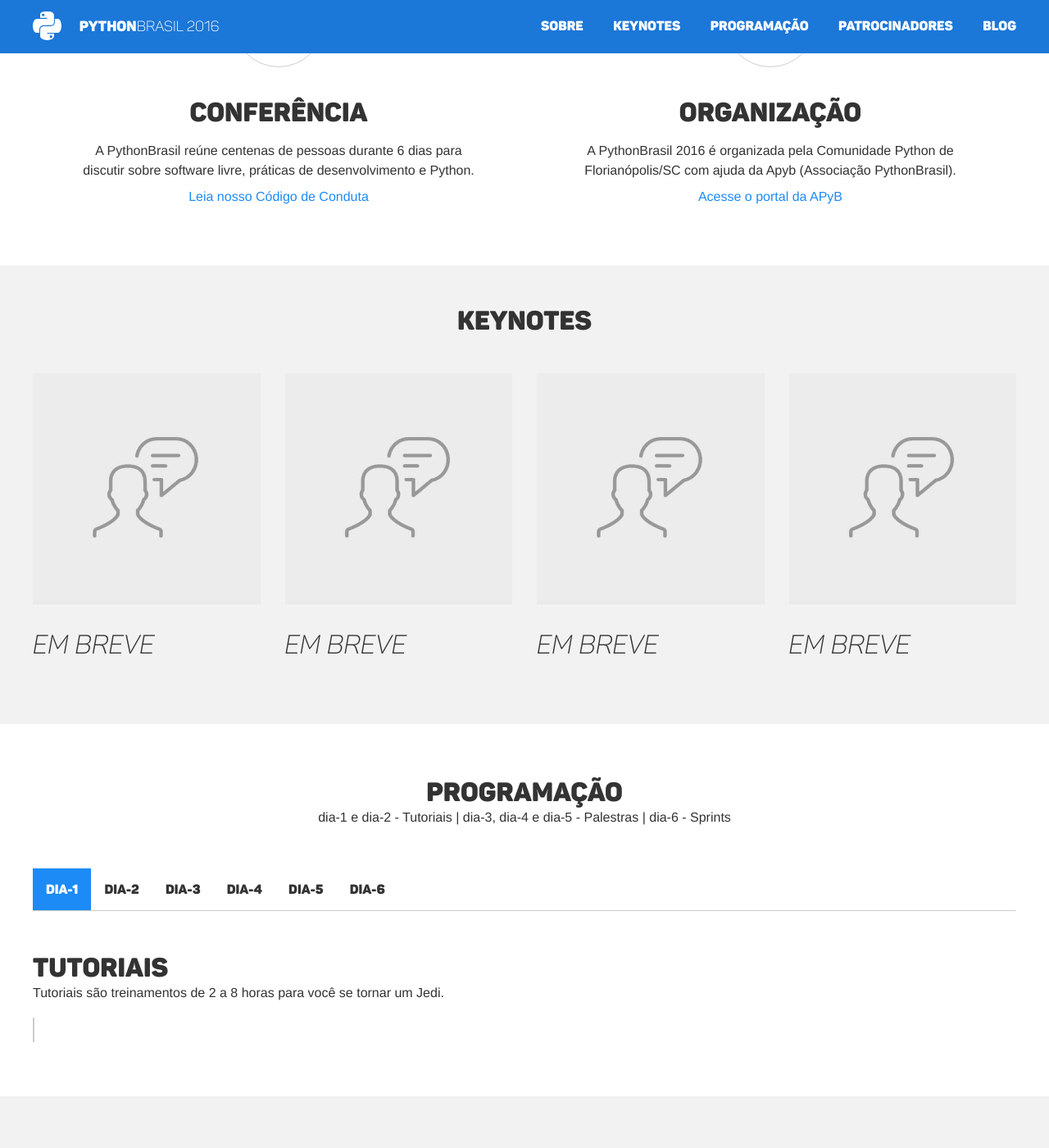
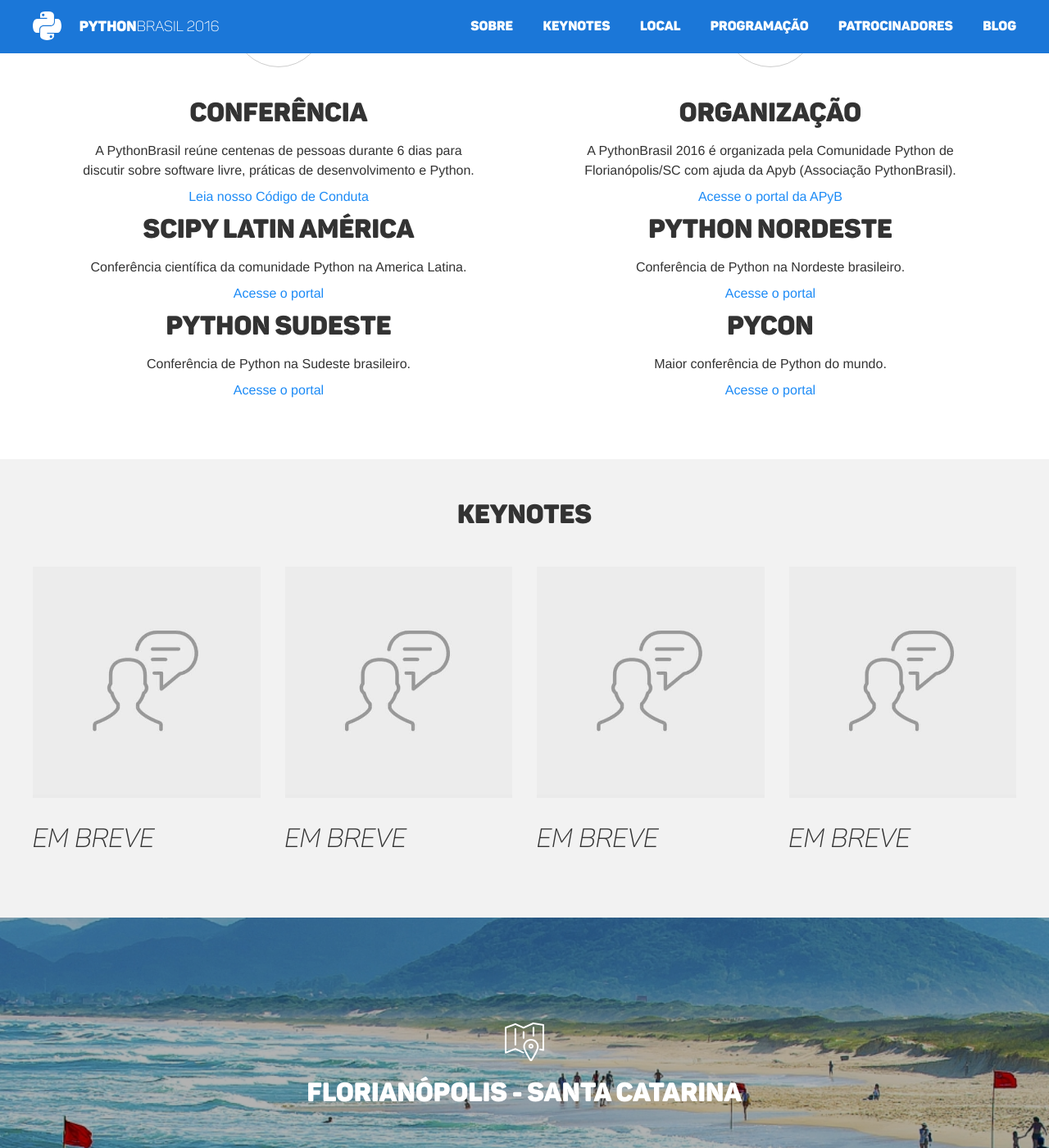
Before and after one commit to pythonbrasil/pybr2016-site, a Jekyll site: the page built from index.html, in a window 1280 px wide and 1400 px high, scrolled down 664 px. Shown: the whole window at 82% size. Built offline with Jekyll 4.4.1, drawn with Linux system fonts in a browser that asks for light colours; nearby versions of some CDN libraries.

Commit message:
Inserido localização e outras confs.

```diff
--- a/_includes/about.html
+++ b/_includes/about.html
@@ -13,5 +13,29 @@
       <p>A PythonBrasil 2016 é organizada pela Comunidade Python de Florianópolis/SC com ajuda da Apyb (Associação PythonBrasil).</p>
       <p class="code-of-conduct"><a href="http://wiki.python.org.br/" target="_blank">Acesse o portal da APyB</a></p>
     </div>
+
+    <div class="column">
+    <h1>Scipy Latin América</h1>
+      <p>Conferência científica da comunidade Python na America Latina.</p>
+      <p class="code-of-conduct"><a href="http://conf.scipyla.org/scipyla2016/" target="_blank">Acesse o portal</a></p>
+    </div>
+
+    <div class="column">
+    <h1>Python Nordeste</h1>
+      <p>Conferência de Python na Nordeste brasileiro.</p>
+      <p class="code-of-conduct"><a href="http://2016.pythonnordeste.org/" target="_blank">Acesse o portal</a></p>
+    </div>
+
+    <div class="column">
+    <h1>Python Sudeste</h1>
+      <p>Conferência de Python na Sudeste brasileiro.</p>
+      <p class="code-of-conduct"><a href="http://pythonsudeste.org/" target="_blank">Acesse o portal</a></p>
+    </div>
+
+    <div class="column">
+    <h1>Pycon</h1>
+      <p>Maior conferência de Python do mundo.</p>
+      <p class="code-of-conduct"><a href="https://us.pycon.org/2016/" target="_blank">Acesse o portal</a></p>
+    </div>
   </div>
 </section>
--- a/_includes/location.html
+++ b/_includes/location.html
@@ -2,8 +2,8 @@
   <div class="row">
     {% include _maps-icon.html %}
 
-    <h1>Sapiens Parque - Florianópolis/SC</h1>
-    <p><a href="http://www.sapiensparque.com.br/#index" target="_blank" class="link">Acesse o site do Sapiens Parque</a></p>
+    <h1>Florianópolis - Santa Catarina</h1>
+    <!-- <p><a href="http://www.sapiensparque.com.br/#index" target="_blank" class="link">Acesse o site do Sapiens Parque</a></p> -->
   </div>
   </div>
 </section>
--- a/_includes/menu.html
+++ b/_includes/menu.html
@@ -17,9 +17,9 @@
       <a data-scroll href="#speakers" class="item-link">Keynotes</a>
     </li>
 
-    <!-- <li class="item">
+    <li class="item">
       <a data-scroll href="#location" class="item-link">Local</a>
-    </li> -->
+    </li>
 
     <li class="item">
       <a data-scroll href="#schedule" class="item-link">Programação</a>
--- a/_layouts/default.html
+++ b/_layouts/default.html
@@ -14,9 +14,7 @@
 
       {% include speakers.html %}
 
-      <!--
       {% include location.html %}
-      -->
 
       {% include schedule.html %}
 
```
Also changed, not shown: images/place.jpg, images/sapiens.jpg (added), 3 other files.
